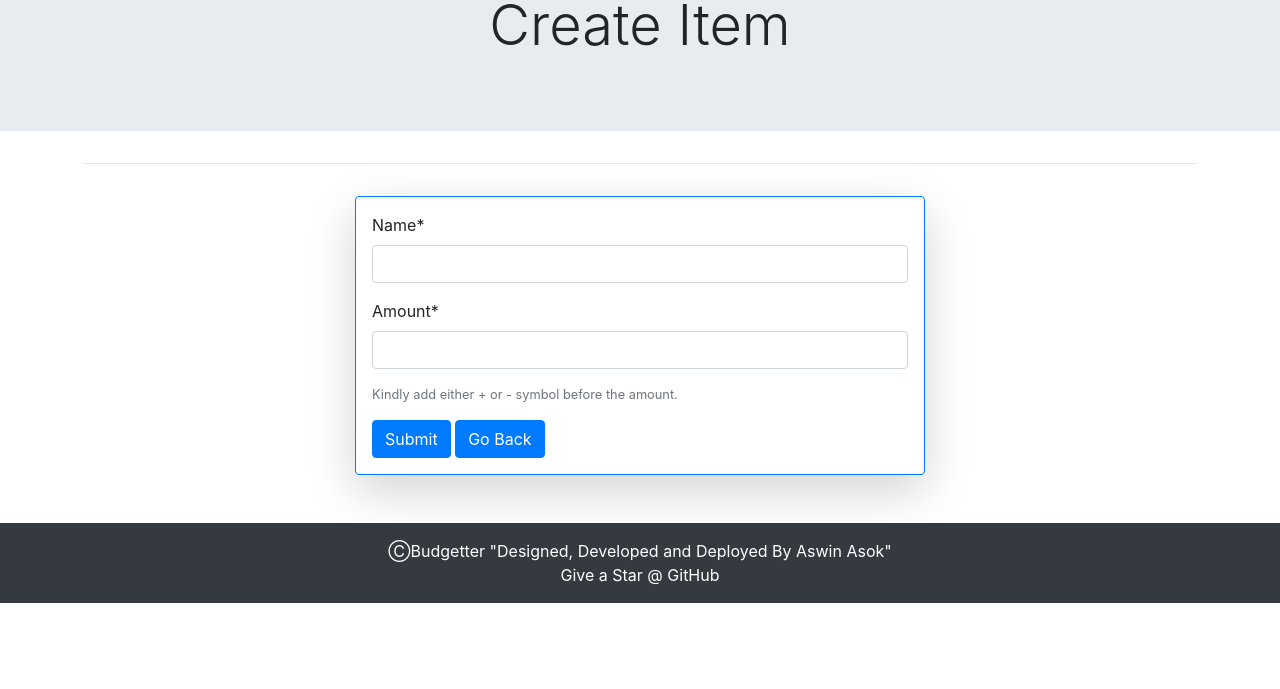
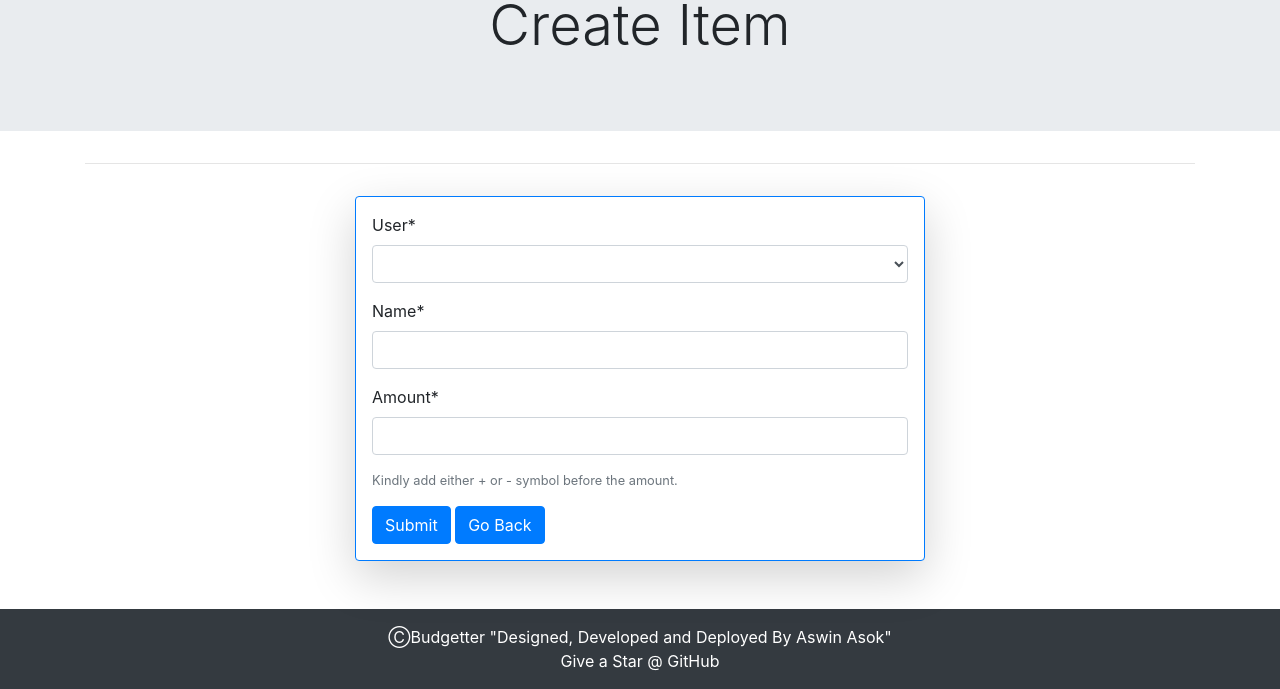
Before and after one commit to AswinAsok/The-Budgetter, a Django app: page /create/ in a window 1280 px wide. Shown: the part 128-817 px from the top of the page. Before the commit the page ends 731 px from the top, so only its background shows below. Run offline with Django 3.2, Linux system fonts and the light colour scheme; lists and menus that the app fills with data are empty; some libraries are stand-ins or nearby versions.

Commit message:
Users linked with budget

```diff
--- a/Budget/forms.py
+++ b/Budget/forms.py
@@ -1,7 +1,12 @@
 from django import forms
 from Budget.models import Budget
+from django.contrib.auth.models import User
 
 class CreateForm(forms.ModelForm):
     class Meta:
         model = Budget
-        fields = ['name','amount']
+        fields = [ 'user','name','amount']
+
+    def __init__(self, user, *args, **kwargs):
+        super(CreateForm, self).__init__(*args, **kwargs)
+        self.fields['user'].queryset = User.objects.filter(username=user)
--- a/Budget/models.py
+++ b/Budget/models.py
@@ -1,13 +1,16 @@
 from django.db import models
 from datetime import datetime
+from django.contrib.auth.models import User
 
 
 # Create your models here.
 
 class Budget(models.Model):
+    user = models.ForeignKey(User, on_delete=models.CASCADE, default="")
     name = models.CharField(max_length=50, blank=False)
     amount = models.IntegerField(blank=False)
     date = models.DateField(default=datetime.now, blank=True)
 
+
     def __str__(self):
         return self.name
--- a/Budget/views.py
+++ b/Budget/views.py
@@ -6,7 +6,7 @@ from django.contrib.auth.forms import UserCreationForm
 # Create your views here.
 
 def history(request):
-    budgets = Budget.objects.all()
+    budgets = Budget.objects.filter(user = request.user.id)
     context = {}
     context['Budgets'] = budgets
     total = 0
@@ -16,7 +16,7 @@ def history(request):
     return render(request, 'history.html', context)
 
 def home(request):
-    budgets = Budget.objects.all()
+    budgets = Budget.objects.filter(user = request.user.id)
     total = 0
     income = 0
     expenditure = 0
@@ -27,32 +27,21 @@ def home(request):
         else:
             income = income + budget.amount
 
-
-    labels = []
-    data = []
-
-    queryset = Budget.objects.order_by('-amount')[:5]
-    for budget in queryset:
-        labels.append(budget.name)
-        data.append(budget.amount)
     context = {}
+    context['Expenditure'] = expenditure
+    context['Income'] = income
     context['Total'] = total
-    context['Income'] = income
-    context['labels'] = labels
-    context['data'] = data
-
-    context['Expenditure'] = expenditure
     return render(request, 'home.html', context)
 
 def create(request):
     if request.method == 'POST':
-        form = CreateForm(request.POST)
+        form = CreateForm(request.user.username,request.POST)
         if form.is_valid():
             form.save()
             return redirect('history')
 
     else:
-        form = CreateForm()
+        form = CreateForm(request.user.username)
 
 
     context = {}
--- a/Templates/create.html
+++ b/Templates/create.html
@@ -24,7 +24,7 @@
       {{user.username}}
     </button>
     <div class="dropdown-menu" aria-labelledby="dropdownMenuButton">
-      <a class="dropdown-item" href="account/logout/">Logout</a>
+      <a class="dropdown-item" href="/account/logout/">Logout</a>
       <!-- <a class="dropdown-item" href="#">Another action</a>
       <a class="dropdown-item" href="#">Something else here</a> -->
     </div>
--- a/Templates/history.html
+++ b/Templates/history.html
@@ -24,7 +24,7 @@
       {{user.username}}
     </button>
     <div class="dropdown-menu" aria-labelledby="dropdownMenuButton">
-      <a class="dropdown-item" href="account/logout/">Logout</a>
+      <a class="dropdown-item" href="/account/logout/">Logout</a>
       <!-- <a class="dropdown-item" href="#">Another action</a>
       <a class="dropdown-item" href="#">Something else here</a> -->
     </div>
```
Also changed, not shown: Budget/migrations/0001_initial.py, Budget/migrations/0002_auto_20210121_2143.py (added).
